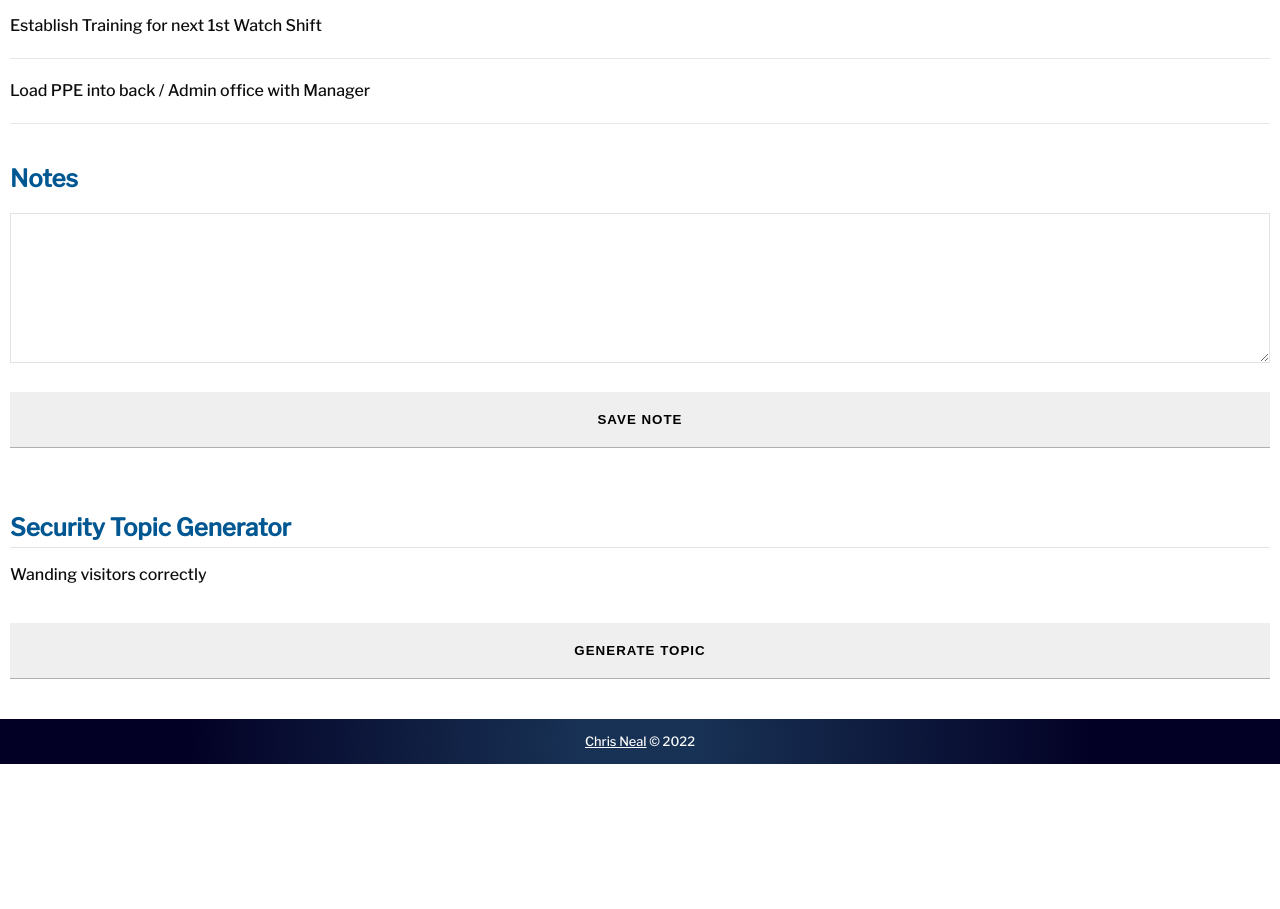
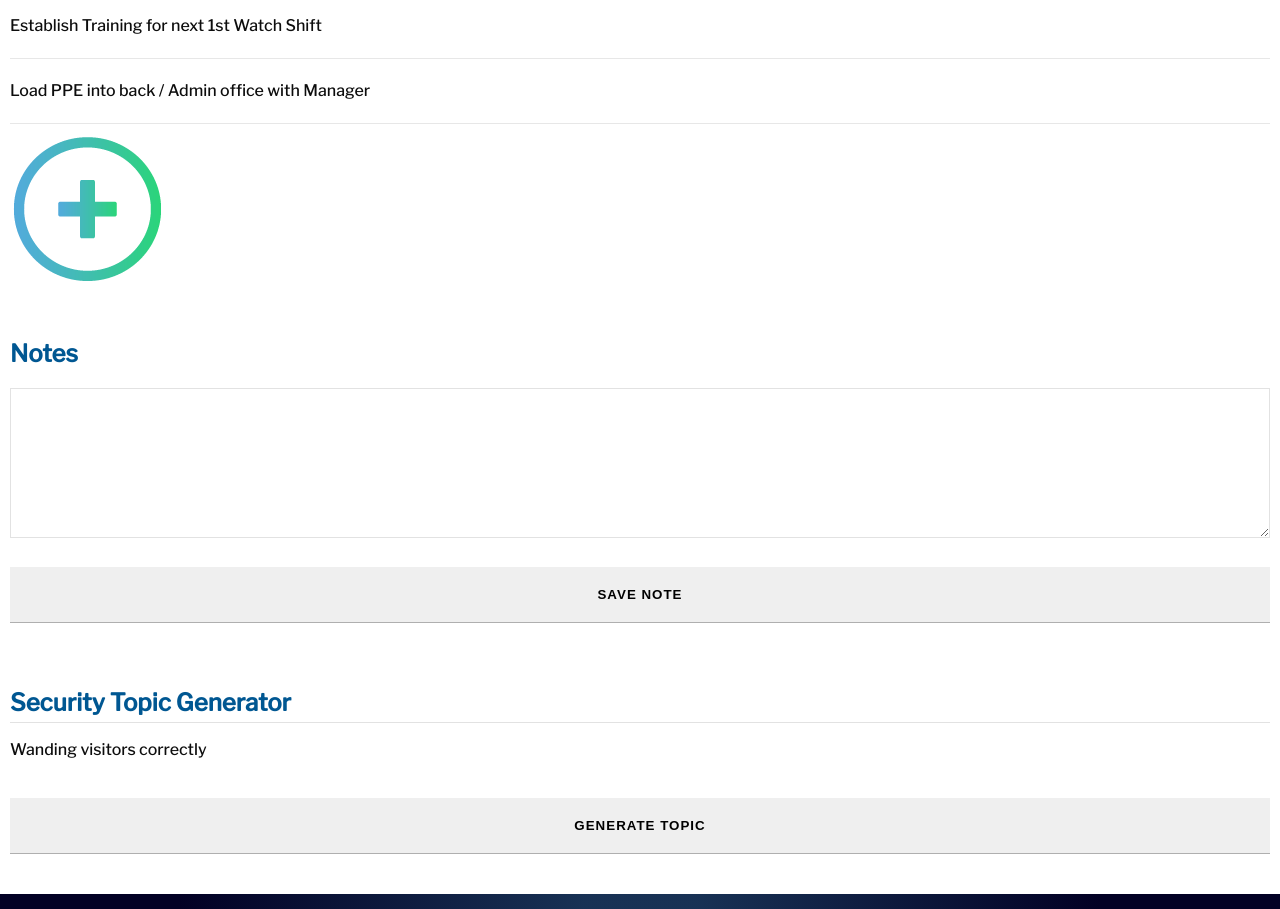
Before and after one commit to chrisvneal/security-soup, a React (Create React App) app: page / in a window 1280 px wide. Shown: the part 1620-2529 px from the top of the page. Before the commit the page ends 2384 px from the top, so only its background shows below. Built offline with nearby package versions, Linux system fonts and the light colour scheme.

Commit message:
Add add button to Task List

```diff
--- a/src/components/Tasks.js
+++ b/src/components/Tasks.js
@@ -8,6 +8,11 @@ const Tasks = ({ tasks }) => {
         Tasks: <span className="task-count">{tasks.length}</span>
       </h2>
       <ul className="tasks-list">{taskList}</ul>
+      <img
+        src="../images/addtask_btn.png"
+        alt="add button"
+        className="add-btn"
+      />
     </section>
   );
 };
--- a/src/sass/styles.scss
+++ b/src/sass/styles.scss
@@ -76,6 +76,7 @@ ul {
 body {
   font-family: "Libre Franklin", sans-serif;
   color: $text-color;
+  // background: $gray;
 }
 
 // Typography styles
```
Also changed, not shown: public/images/addtask_btn.png (added).
